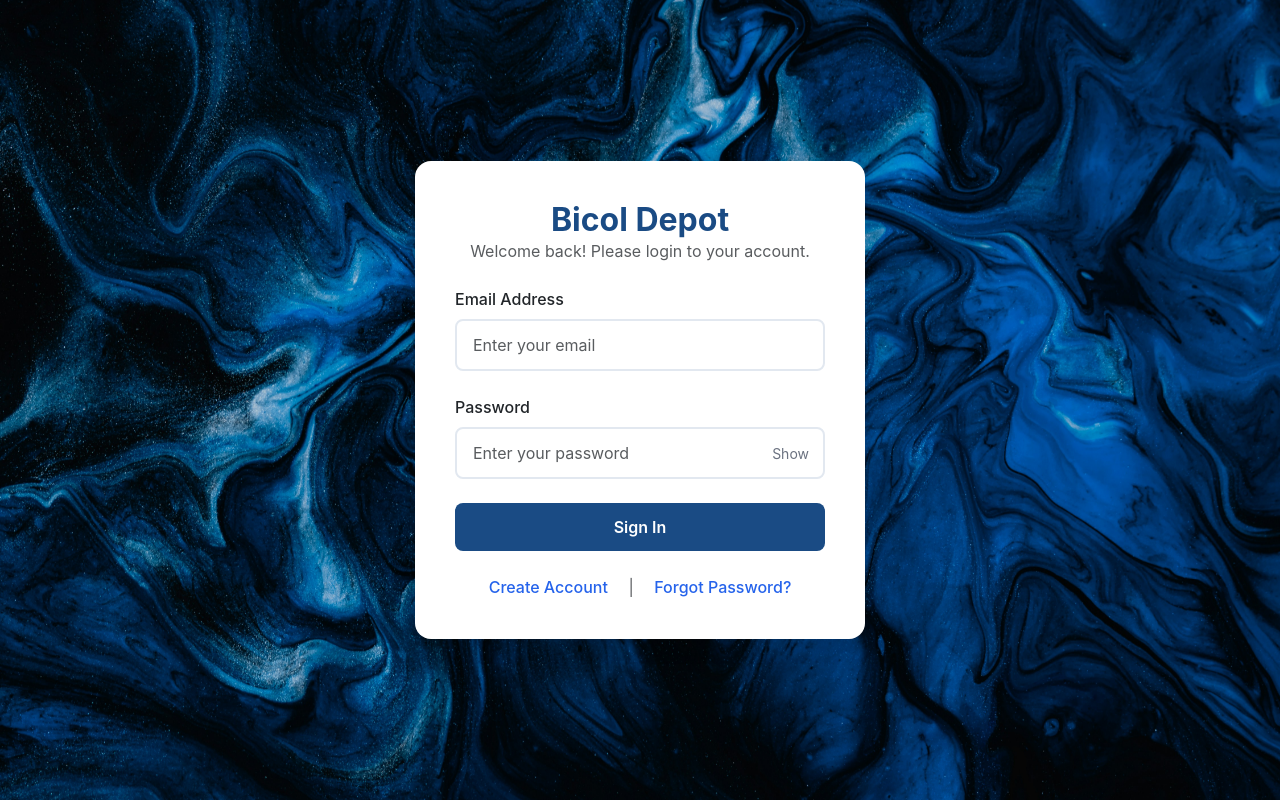
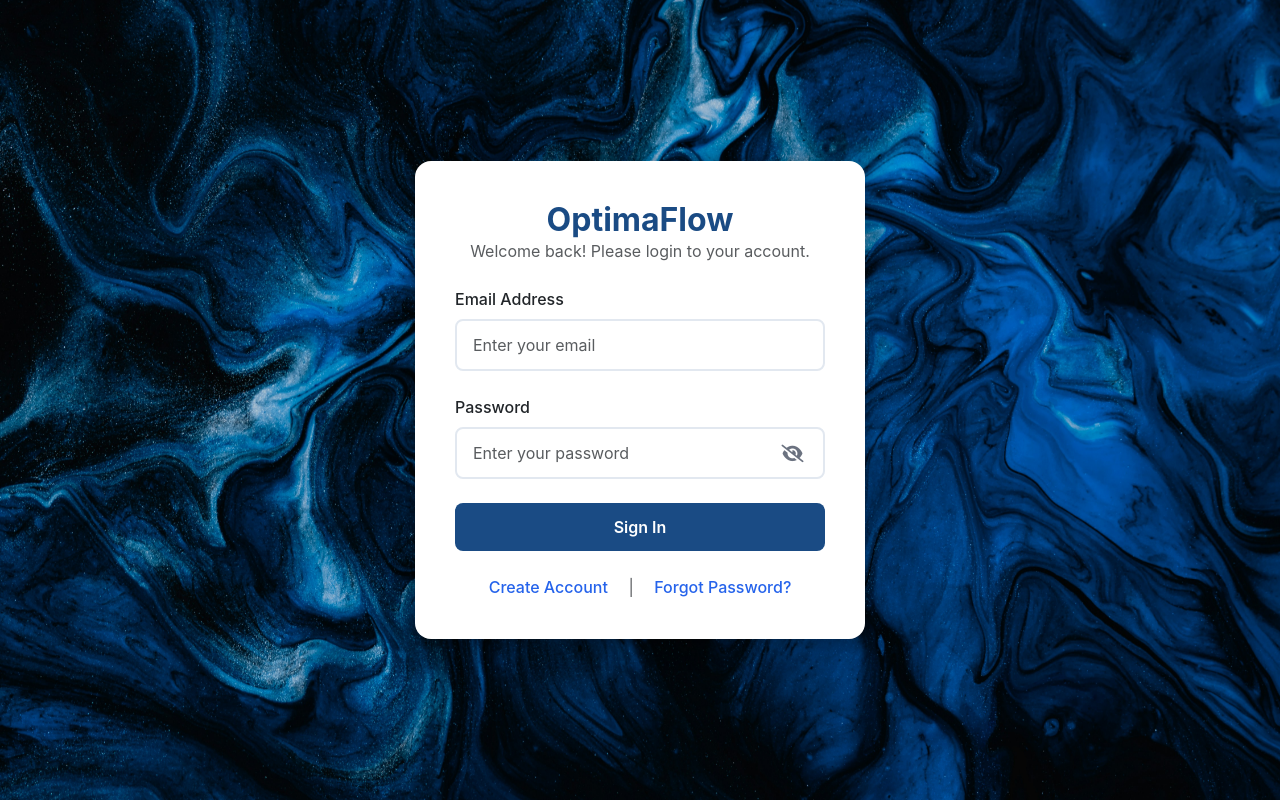
Before and after one commit to ComradeLamp/Inventory-Management, a PHP site: page /login.php in a window 1280 px wide. Run offline with PHP 8.4, Linux system fonts and the light colour scheme.

Commit message:
Just add icons in login and etc.

```diff
--- a/bicol_depot_login/assets/css/login_style.css
+++ b/bicol_depot_login/assets/css/login_style.css
@@ -29,7 +29,7 @@ body {
 .login-container {
     background: rgb(255, 255, 255);
     border-radius: 16px;
-    box-shadow: 0 4px 24px rgba(0, 0, 0, 0.1);
+    box-shadow: 0 4px 24px rgba(0, 0, 0, 0.4);
     padding: 2.5rem;
     max-width: 450px;
     width: 100%;
--- a/bicol_depot_login/login.php
+++ b/bicol_depot_login/login.php
@@ -75,6 +75,7 @@ $resetSuccess = isset($_GET['reset']) && $_GET['reset'] == 'success';
     <title>Login - Bicol Depot</title>
     <!--Bootstrap CSS-->
     <link href="https://cdn.jsdelivr.net/npm/bootstrap@5.3.3/dist/css/bootstrap.min.css" rel="stylesheet">
+    <link rel="stylesheet" href="https://cdnjs.cloudflare.com/ajax/libs/font-awesome/6.5.0/css/all.min.css">
     <style>
         :root {
             --primary-blue: #1a4b84;
@@ -104,10 +105,10 @@ $resetSuccess = isset($_GET['reset']) && $_GET['reset'] == 'success';
         .login-container {
             background: rgb(255, 255, 255);
             border-radius: 16px;
-            box-shadow: 0 4px 24px rgba(0, 0, 0, 0.1);
+            box-shadow: 0 4px 24px rgba(0, 0, 0, 0.4);
             padding: 2.5rem;
             max-width: 450px;
-            width: 100%;
+            width: 120%;
             margin: 0 auto;
         }
 
@@ -170,21 +171,34 @@ $resetSuccess = isset($_GET['reset']) && $_GET['reset'] == 'success';
             position: relative;
         }
 
-        .toggle-password {
+        .password-input .form-control {
+            padding-right: 3.2rem;
+        }
+
+        #togglePassword {
             position: absolute;
             right: 12px;
             top: 50%;
             transform: translateY(-50%);
-            background: none;
-            border: none;
             color: #6b7280;
-            font-size: 0.875rem;
+            font-size: 1.1rem;
             cursor: pointer;
-            padding: 0.25rem;
+            padding: 0.4rem 0.6rem;
+            border-radius: 4px;
+            transition: all 0.2s ease;
+            display: flex;
+            align-items: center;
+            justify-content: center;
         }
 
-        .toggle-password:hover {
-            color: #374151;
+        #togglePassword:hover {
+            color: var(--primary-blue);
+            background-color: rgba(26, 75, 132, 0.05);
+            transform: translateY(-50%) scale(1.1);
+        }
+
+        #togglePassword:active {
+            transform: translateY(-50%) scale(0.95);
         }
     </style>
 </head>
@@ -194,7 +208,7 @@ $resetSuccess = isset($_GET['reset']) && $_GET['reset'] == 'success';
     <div class="container">
         <div class="login-container">
             <div class="logo-container">
-                <h1 class="logo-text">Bicol Depot</h1>
+                <h1 class="logo-text">OptimaFlow</h1>
                 <p class="text-muted mb-4">Welcome back! Please login to your account.</p>
             </div>
 
@@ -215,11 +229,8 @@ $resetSuccess = isset($_GET['reset']) && $_GET['reset'] == 'success';
                 <div class="mb-4">
                     <label for="password" class="form-label text-dark fw-medium">Password</label>
                     <div class="password-input">
-                        <input type="password" class="form-control" id="password" name="password" required
-                            placeholder="Enter your password">
-                        <button type="button" class="toggle-password" onclick="togglePassword('password')">
-                            Show
-                        </button>
+                        <input type="password" class="form-control" id="password" name="password" required placeholder="Enter your password">
+                        <i class="fa-solid fa-eye-slash" id="togglePassword" title="Show password"></i>
                     </div>
                 </div>
                 <button type="submit" class="btn btn-primary w-100 mb-4">Sign In</button>
@@ -233,18 +244,22 @@ $resetSuccess = isset($_GET['reset']) && $_GET['reset'] == 'success';
     </div>
 
     <script>
-        function togglePassword(inputId) {
-            const input = document.getElementById(inputId);
-            const button = input.nextElementSibling;
+        const togglePassword = document.getElementById('togglePassword');
+        const passwordInput = document.getElementById('password');
 
-            if (input.type === 'password') {
-                input.type = 'text';
-                button.textContent = 'Hide';
+        togglePassword.addEventListener('click', function() {
+            if (passwordInput.type === 'password') {
+                passwordInput.type = 'text';
+                togglePassword.classList.remove('fa-eye-slash');
+                togglePassword.classList.add('fa-eye');
+                togglePassword.title = 'Hide password';
             } else {
-                input.type = 'password';
-                button.textContent = 'Show';
+                passwordInput.type = 'password';
+                togglePassword.classList.remove('fa-eye');
+                togglePassword.classList.add('fa-eye-slash');
+                togglePassword.title = 'Show password';
             }
-        }
+        });
     </script>
 </body>
 </html>
```
